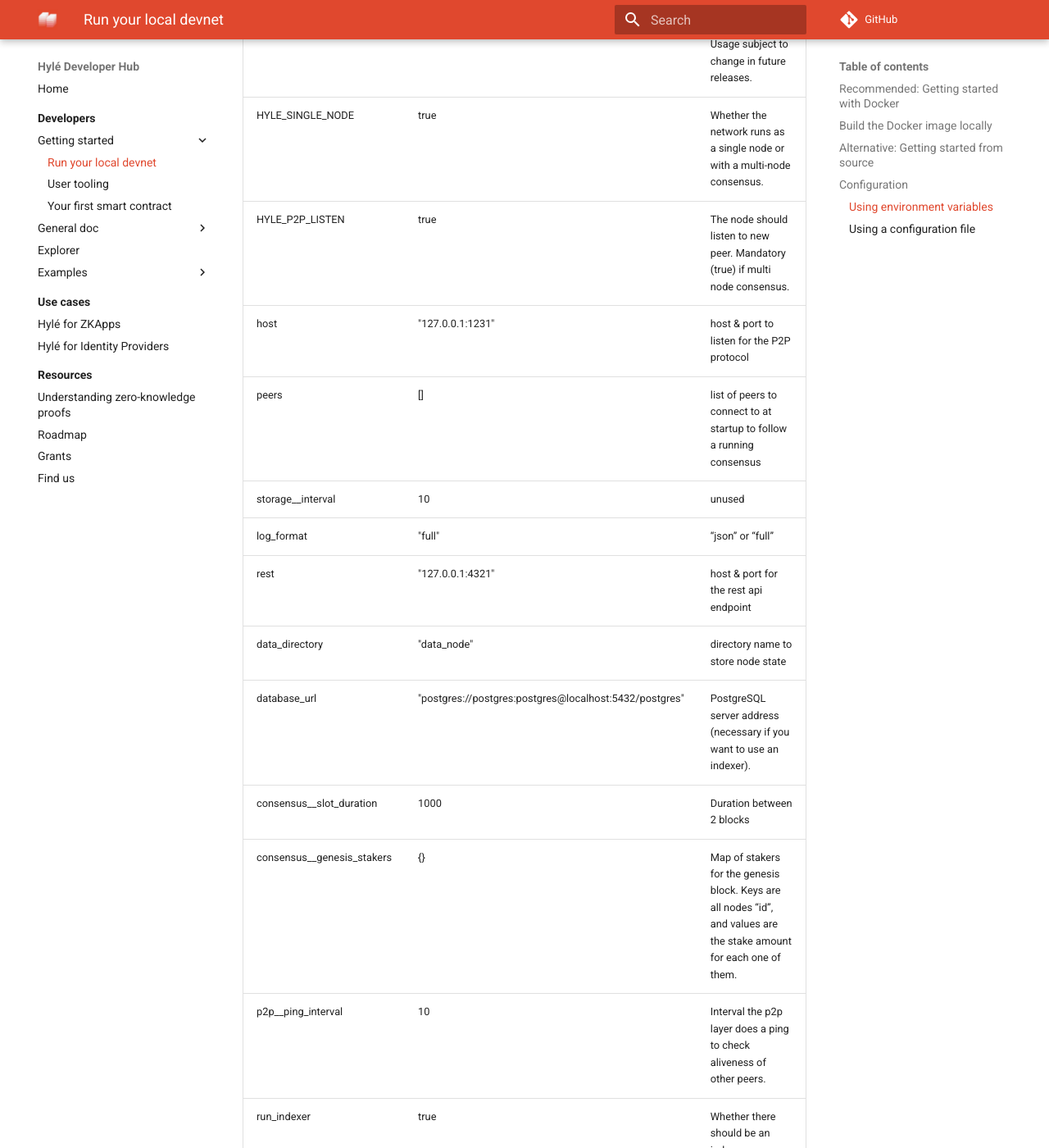
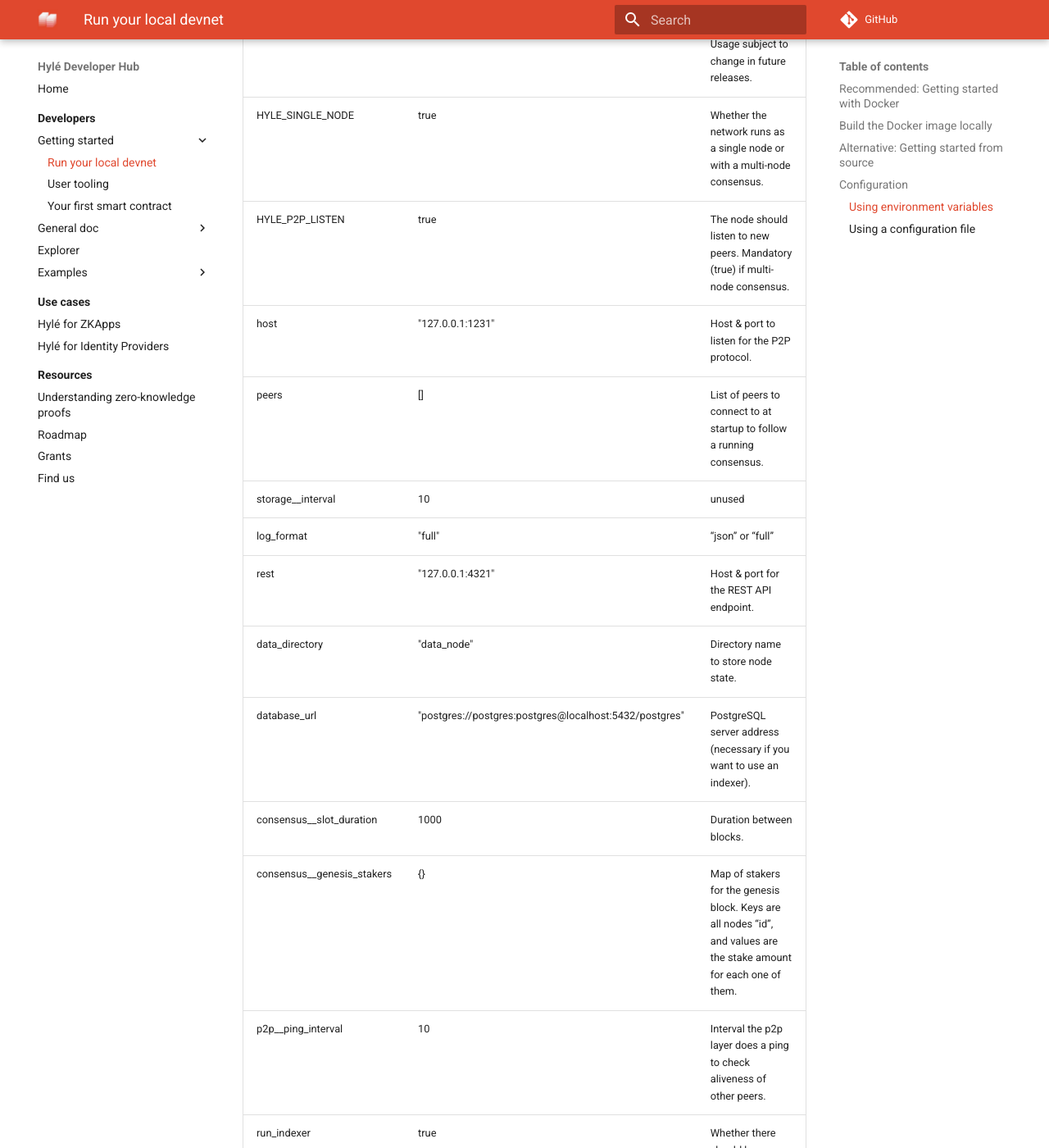
Before and after one commit to Hyle-org/devhub-hyle, an MkDocs documentation site: the page built from docs/developers/getting-started/devnet.md, in a window 1280 px wide and 1400 px high, scrolled down 1675 px. Shown: the whole window at 82% size. Built offline with MkDocs 1.6.1 and Material for MkDocs 9.7.7, drawn with Linux system fonts in a browser that asks for light colours; comment, search, counter and statistics services are not loaded; some of the changed text lies outside the part shown.

```diff
--- a/docs/developers/getting-started/devnet.md
+++ b/docs/developers/getting-started/devnet.md
@@ -67,21 +67,21 @@ All variables can be customized on your single-node instance.
 
 | Variable                   | Default value                                          | Description                                                                                                          |
 |----------------------------|--------------------------------------------------------|----------------------------------------------------------------------------------------------------------------------|
-| HYLE_ID                    | "node"                                                 | Node identifier in the consensus. Usage subject to change in future releases.                                        |
-| HYLE_SINGLE_NODE           | true                                                   | Whether the network runs as a single node or with a multi-node consensus.                                            |
-| HYLE_P2P_LISTEN            | true                                                   | The node should listen to new peer. Mandatory (true) if multi node consensus.                                        |
-| host                       | "127.0.0.1:1231"                                       | host & port to listen for the P2P protocol                                                                           |
-| peers                      | []                                                     | list of peers to connect to at startup to follow a running consensus                                                 |
-| storage__interval          | 10                                                     | unused                                                                                                               |
-| log_format                 | "full"                                                 | “json” or “full”                                                                                                     |
-| rest                       | "127.0.0.1:4321"                                       | host & port for the rest api endpoint                                                                                |
-| data_directory             | "data_node"                                            | directory name to store node state                                                                                   |
-| database_url               | "postgres://postgres:postgres@localhost:5432/postgres" | PostgreSQL server address (necessary if you want to use an indexer).                                                 |
-| consensus__slot_duration   | 1000                                                   | Duration between 2 blocks                                                                                            |
-| consensus__genesis_stakers | {}                                                     | Map of stakers for the genesis block. Keys are all nodes “id”, and values are the stake amount for each one of them. |
-| p2p__ping_interval         | 10                                                     | Interval the p2p layer does a ping to check aliveness of other peers.                                                |
-| run_indexer                | true                                                   | Whether there should be an indexer.                                                                                  |
-| da_address                 | "127.0.0.1:4141"                                       | host & port of the data availability module, that streams historical & new blocks. It might be used by indexers.     |
+| HYLE_ID                    | "node"                     | Node identifier in the consensus. Usage subject to change in future releases.      |
+| HYLE_SINGLE_NODE           | true                               | Whether the network runs as a single node or with a multi-node consensus.   |
+| HYLE_P2P_LISTEN            | true                      | The node should listen to new peers. Mandatory (true) if multi-node consensus.     |
+| host                       | "127.0.0.1:1231"           | Host & port to listen for the P2P protocol.                                     |
+| peers                      | []                        | List of peers to connect to at startup to follow a running consensus.    |
+| storage__interval          | 10              | unused                                                                   |
+| log_format                 | "full"              | “json” or “full”                                       |
+| rest                       | "127.0.0.1:4321"         | Host & port for the REST API endpoint.                                            |
+| data_directory             | "data_node"               | Directory name to store node state.              |
+| database_url               | "postgres://postgres:postgres@localhost:5432/postgres" | PostgreSQL server address (necessary if you want to use an indexer).   |
+| consensus__slot_duration   | 1000                                                   | Duration between blocks.                                     |
+| consensus__genesis_stakers | {}       | Map of stakers for the genesis block. Keys are all nodes “id”, and values are the stake amount for each one of them. |
+| p2p__ping_interval         | 10      | Interval the p2p layer does a ping to check aliveness of other peers.                                                |
+| run_indexer                | true          | Whether there should be an indexer.                                  |
+| da_address                 | "127.0.0.1:4141"  | Host & port of the data availability module, which streams historical & new blocks. It might be used by indexers.  |
 
 ### Using a configuration file
 
```
Also changed, not shown: docs/developers/getting-started/your-first-erc20.md (line endings or trailing spaces).
